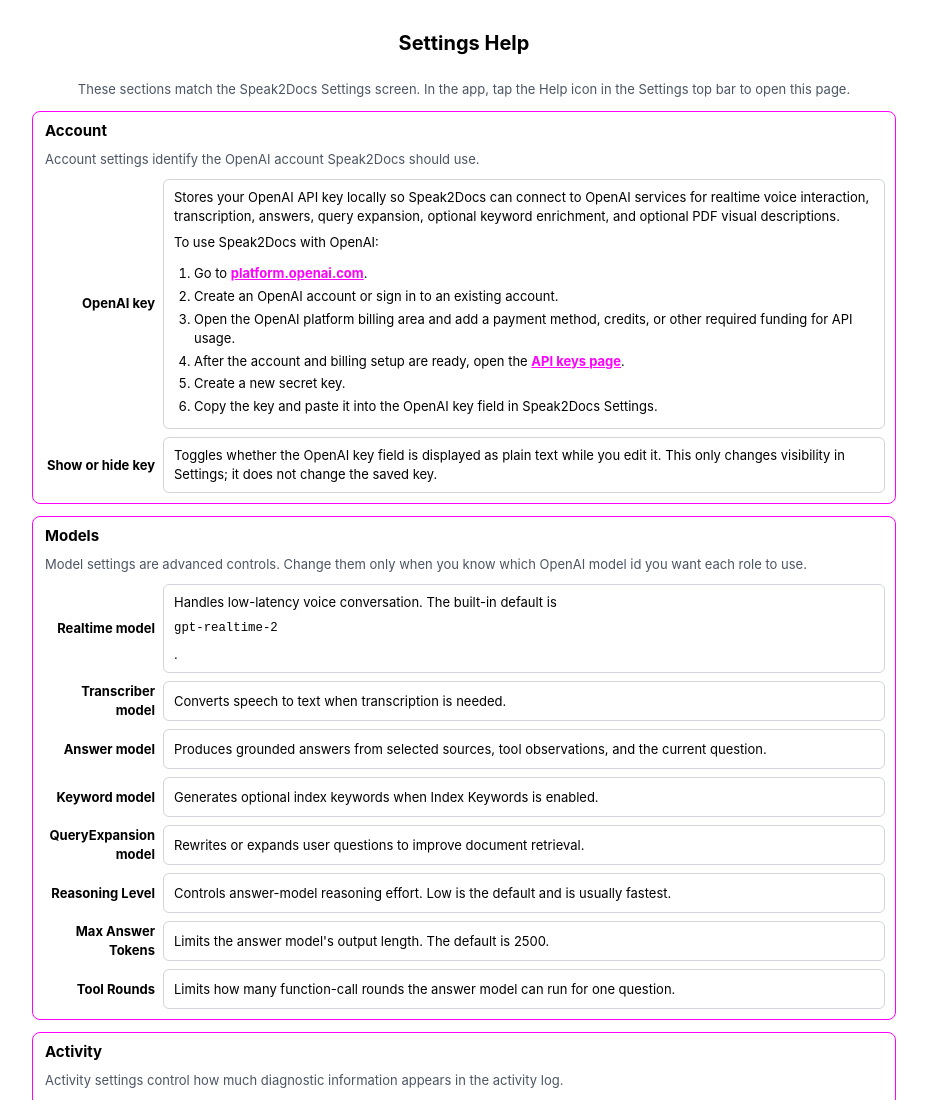
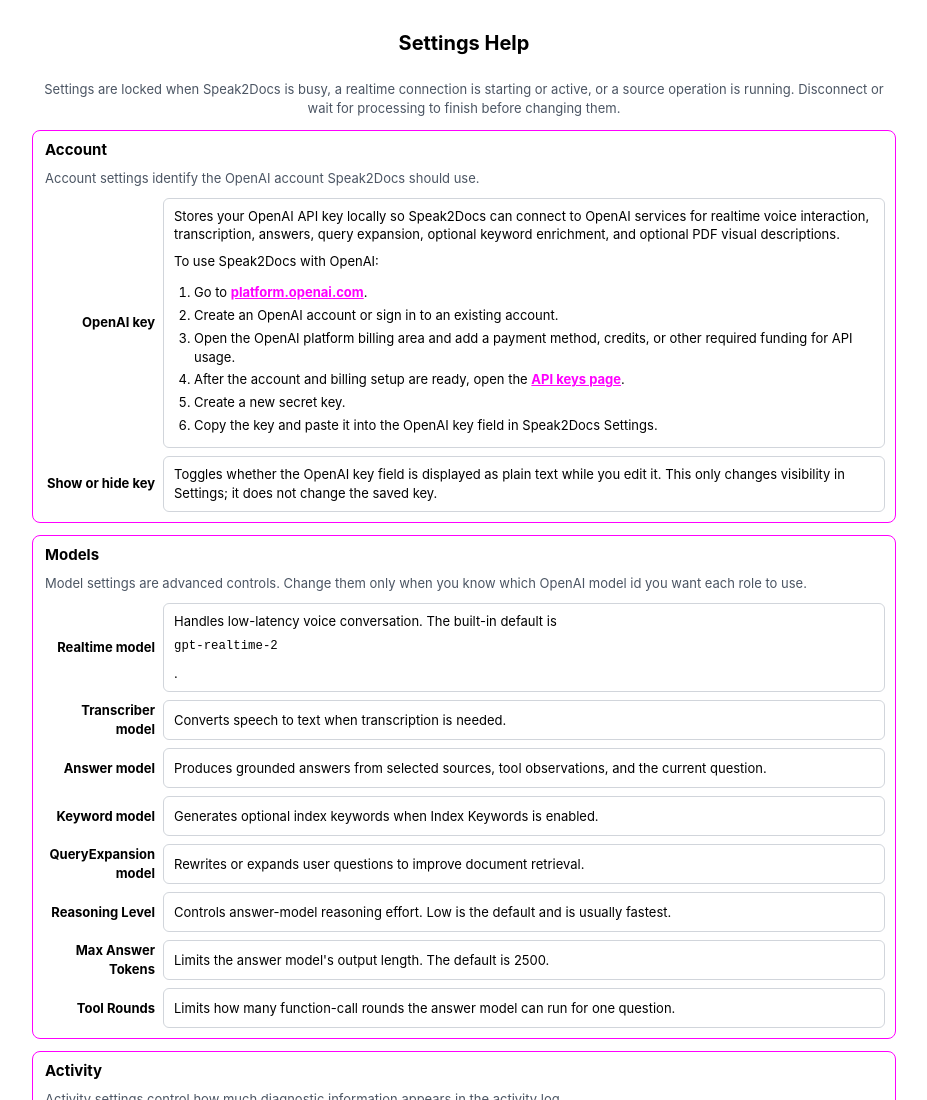
Before and after one commit to fwaris/docs, a plain HTML site: page fsvoice/settings.html in a window 1280 px wide. Shown: the top 1100 px of the page, without its empty margins (176-1103 px from the left). Drawn offline with Linux system fonts and the light colour scheme.

Commit message:
Update settings locked help text

```diff
--- a/fsvoice/settings.html
+++ b/fsvoice/settings.html
@@ -176,8 +176,8 @@
     </div>
 
     <p class="intro">
-      These sections match the Speak2Docs Settings screen. In the app, tap the Help icon in the
-      Settings top bar to open this page.
+      Settings are locked when Speak2Docs is busy, a realtime connection is starting or active, or a
+      source operation is running. Disconnect or wait for processing to finish before changing them.
     </p>
 
     <div class="settings-form">
```
Also changed, not shown: 1 other file.
